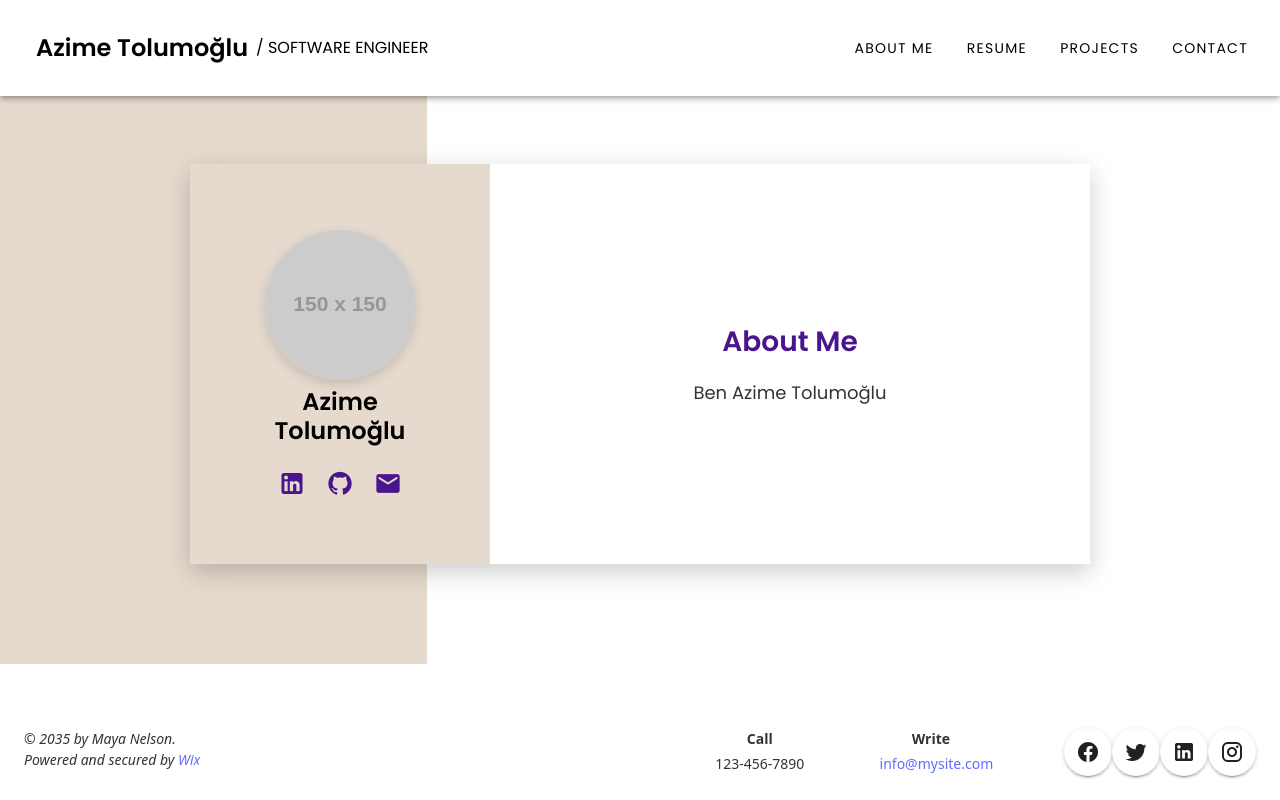
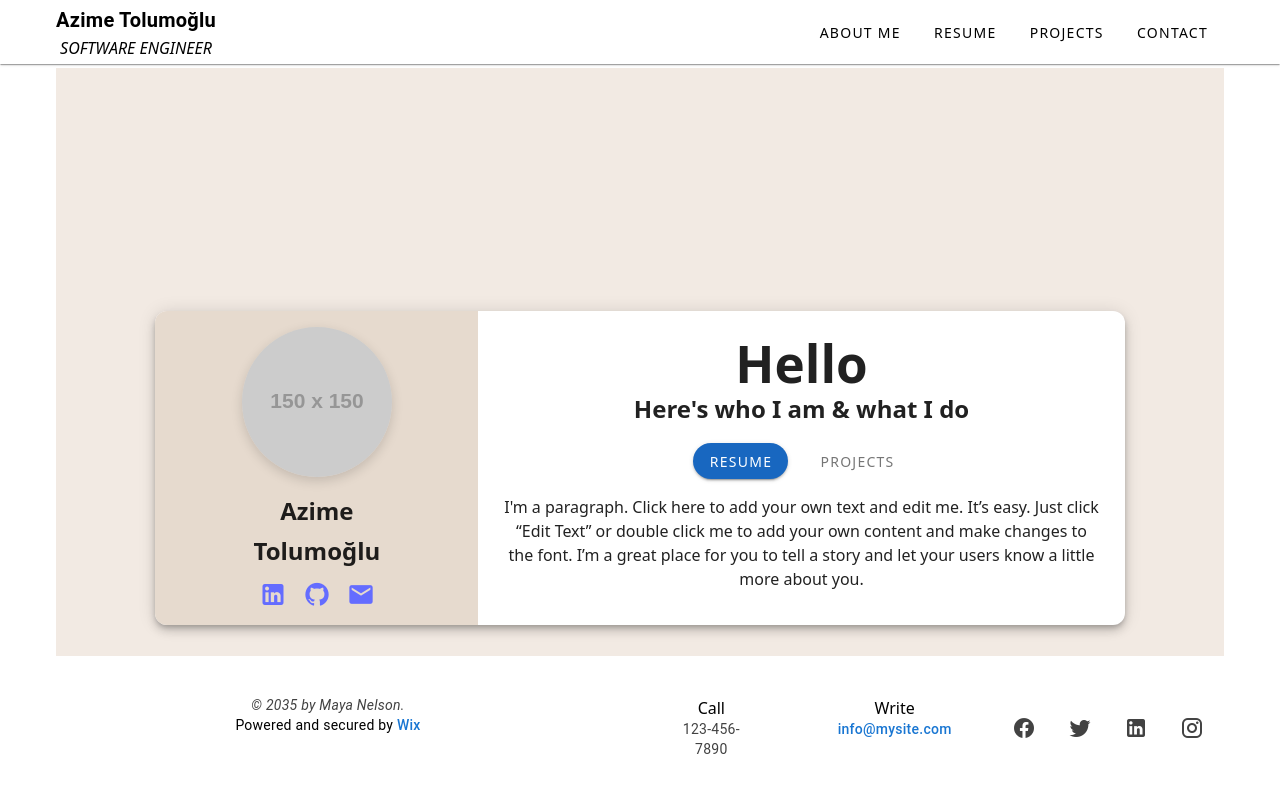
Before and after one commit to TOLUMOGLU/VUeMyWeb, a Vue app: page / in a window 1280 px wide. Shown: the top 800 px of the page. Built offline with nearby package versions, Linux system fonts and the light colour scheme.

Commit message:
yapı response ve contact eklendi.

```diff
--- a/package.json
+++ b/package.json
@@ -10,6 +10,8 @@
   },
   "dependencies": {
     "@mdi/font": "^7.4.47",
+    "@vuelidate/core": "^2.0.3",
+    "@vuelidate/validators": "^2.0.4",
     "sass": "^1.89.0",
     "sass-loader": "^16.0.5",
     "vue": "^3.5.13",
--- a/src/App.vue
+++ b/src/App.vue
@@ -1,39 +1,22 @@
 <template>
   <v-app>
-    <HeaderComponent @navigate="setActiveSection" />
+    <HeaderComponent @navigate="scrollToSection" />
 
-    <section
-      id="about-me"
-      v-show="activeSection === 'about-me'"
-      class="full-width-section black-bg"
-    >
+    <section id="about-me" class="section">
       <AboutMe />
     </section>
 
-    <section
-      id="resume"
-      v-show="activeSection === 'resume'"
-      class="full-width-section"
-    >
-      <AboutMe />
+    <section id="resume" class="section">
+      <Resume />
     </section>
 
-    <section
-      id="projects"
-      v-show="activeSection === 'projects'"
-      class="full-width-section"
-    >
-      <AboutMe />
+    <section id="projects" class="section">
+      <Projects />
     </section>
 
-    <section
-      id="contact"
-      v-show="activeSection === 'contact'"
-      class="full-width-section"
-    >
-      <AboutMe />
+    <section id="contact" class="section">
+      <Contact />
     </section>
-
     <FooterComp />
   </v-app>
 </template>
@@ -41,6 +24,9 @@
 <script>
 import HeaderComponent from './components/Header.vue'
 import AboutMe from './components/AboutMe.vue'
+import Resume from './components/Resume.vue'
+import Projects from './components/Projects.vue'
+import Contact from './components/Contact.vue'
 import FooterComp from './components/Footer.vue'
 
 export default {
@@ -48,40 +34,26 @@ export default {
   components: {
     HeaderComponent,
     AboutMe,
+    Resume,
+    Projects,
+    Contact,
     FooterComp
   },
-  data() {
-    return {
-      activeSection: 'about-me'
-    }
-  },
   methods: {
-    setActiveSection(section) {
-      this.activeSection = section
-      this.$nextTick(() => {
-        const el = document.getElementById(section)
-        if (el) {
-          el.scrollIntoView({ behavior: 'smooth' })
-        }
-      })
+    scrollToSection(sectionId) {
+      const el = document.getElementById(sectionId)
+      if (el) {
+        el.scrollIntoView({ behavior: 'smooth' })
+      }
     }
   }
 }
 </script>
 
 <style scoped>
-.full-width-section {
-  min-height: 600px;
-  padding: 40px;
-  width: 100vw;
-  margin: 0;
-  position: relative;
-  left: calc(-50vw + 50%);
+.section {
+  min-height: 100vh;
+  padding: 48px 24px;
   box-sizing: border-box;
 }
-
-.black-bg {
-  background: linear-gradient(to right, #e6dace 33.33%, white 33.34%);
-  color: white;
-}
 </style>
--- a/src/components/AboutMe.vue
+++ b/src/components/AboutMe.vue
@@ -1,17 +1,28 @@
 <template>
-  <div class="about-container">
-    <div class="left-side">
-      <img
+  <v-container fluid class="pa-0" style="background-color: #f2eae3; height: 100vh;">
+    <v-row align="center" justify="center" class="fill-height">
+      <v-col cols="12" md="10">
+        <v-card elevation="6" class="overflow-hidden mx-auto" style="border-radius: 12px;">
+          <v-row no-gutters>
+            <v-col
+              cols="12"
+              md="4"
+              class="d-flex flex-column align-center justify-center pa-4"
+              style="background-color: #e6dace;">
+              <v-img
                 src="https://via.placeholder.com/150"
                 alt="Azime Tolumoğlu"
-        class="profile-pic"
-      />
-      <div class="name-wrapper">
-        <h2 class="name">Azime</h2>
-        <h2 class="name">Tolumoğlu</h2>
+                width="150"
+                height="150"
+                class="mb-4"
+                cover
+                style="border-radius: 50%; box-shadow: 0 4px 12px rgba(0,0,0,0.15);"
+              ></v-img>
+              <div class="text-center">
+                <h2 class="mb-1">Azime</h2>
+                <h2 class="mb-3">Tolumoğlu</h2>
               </div>
-
-      <div class="social-icons">
+              <div class="d-flex justify-center" style="gap: 16px;">
                 <a href="https://linkedin.com/in/azimetolumoglu" target="_blank" rel="noopener">
                   <v-icon size="28">mdi-linkedin</v-icon>
                 </a>
@@ -22,121 +33,22 @@
                   <v-icon size="28">mdi-email</v-icon>
                 </a>
               </div>
+            </v-col>
+            <v-col cols="12" md="8" class="pa-6">
+              <h1><strong>Hello</strong></h1>
+              <h2 class="mb-4">Here's who I am & what I do</h2>
+              <div class="d-flex justify-center mb-4" style="gap: 15px;">
+                <v-btn color="primary" rounded>Resume</v-btn>
+                <v-btn variant="plain">Projects</v-btn>
               </div>
-    <div class="right-side">
-      <h2>About Me</h2>
               <p>
-        Ben Azime Tolumoğlu
+                I'm a paragraph. Click here to add your own text and edit me. It’s easy. Just click “Edit Text” or double click me to add your own content and make changes to the font.
+                I’m a great place for you to tell a story and let your users know a little more about you.
               </p>
-    </div>
-  </div>
+            </v-col>
+          </v-row>
+        </v-card>
+      </v-col>
+    </v-row>
+  </v-container>
 </template>
-
-<script>
-export default {
-  name: "AboutMe",
-};
-</script>
-
-<style scoped>
-@import url('https://fonts.googleapis.com/css2?family=Poppins:wght@400;600&display=swap');
-
-.about-container {
-  display: flex;
-  min-height: 400px;
-  font-family: 'Poppins', sans-serif;
-  box-shadow: 0 8px 24px rgba(0, 0, 0, 0.2);
-  width: 90%;
-  max-width: 900px;
-  margin: 60px auto;
-  flex-wrap: wrap;
-  border-radius: 0;
-}
-
-.left-side {
-  background-color: #e6dace;
-  flex: 1 1 33.33%;
-  padding: 40px 20px;
-  display: flex;
-  flex-direction: column;
-  align-items: center;
-  justify-content: center;
-}
-
-.name-wrapper {
-  display: flex;
-  flex-direction: column;
-  align-items: center;
-  margin-top: 8px;
-  margin-bottom: 8px;
-}
-
-.name {
-  font-size: 24px;
-  font-weight: 600;
-  color: black;
-  margin: 0;
-  line-height: 1.2;
-}
-
-.profile-pic {
-  width: 150px;
-  height: 150px;
-  border-radius: 50%;
-  object-fit: cover;
-  box-shadow: 0 4px 12px rgba(0,0,0,0.15);
-}
-
-.social-icons {
-  display: flex;
-  gap: 20px;
-  margin-top: 16px;
-}
-
-.social-icons a {
-  color: #4a148c;
-  transition: color 0.3s ease;
-}
-
-.social-icons a:hover {
-  color: #7e57c2;
-}
-
-.right-side {
-  background-color: white;
-  flex: 2 1 66.66%;
-  padding: 40px 30px;
-  color: #333;
-  display: flex;
-  flex-direction: column;
-  justify-content: center;
-}
-
-.right-side h2 {
-  font-weight: 600;
-  margin-bottom: 16px;
-  font-size: 28px;
-  color: #4a148c;
-}
-
-.right-side p {
-  font-weight: 400;
-  font-size: 18px;
-  line-height: 1.6;
-}
-
-@media (max-width: 768px) {
-  .about-container {
-    flex-direction: column;
-  }
-
-  .left-side, .right-side {
-    flex: 1 1 100%;
-    padding: 20px;
-  }
-
-  .right-side {
-    padding-top: 0;
-  }
-}
-</style>
--- a/src/components/Footer.vue
+++ b/src/components/Footer.vue
@@ -1,76 +1,45 @@
 <template>
-  <v-footer
-    color="white"
-    app
-    class="pa-6"
-  >
-    <v-row
-      justify="space-between"
-      class="text-left"
-      style="width: 100%"
-      no-gutters
-    >
-      <v-col cols="12" md="6" class="footer-left">
-        <div>© 2035 by Maya Nelson.</div>
-        <div>Powered and secured by <a href="https://www.wix.com" target="_blank" rel="noopener">Wix</a></div>
+  <v-footer color="white" app class="pa-6">
+    <v-container fluid>
+      <v-row justify="space-between" class="w-100">
+
+        <v-col cols="12" md="6" class="d-flex flex-column">
+          <div class="text-body-2 font-italic text-grey-darken-3">© 2035 by Maya Nelson.</div>
+          <div class="text-body-2">
+            Powered and secured by
+            <a href="https://www.wix.com" target="_blank" rel="noopener" class="text-blue-darken-2">
+              Wix
+            </a>
+          </div>
         </v-col>
 
-      <v-col cols="12" md="1" class="footer-center">
-        <div><strong>Call</strong></div>
-        <div>123-456-7890</div>
+        <v-col cols="6" md="1" class="text-center">
+          <div class="text-subtitle2 font-weight-medium">Call</div>
+          <div class="text-body-2 text-grey-darken-3">123-456-7890</div>
         </v-col>
 
-      <v-col cols="12" md="1" class="footer-center">
-        <div><strong>Write</strong></div>
-        <div><a href="mailto:info@mysite.com">info@mysite.com</a></div>
+        <v-col cols="6" md="2" class="text-center">
+          <div class="text-subtitle2 font-weight-medium">Write</div>
+          <div class="text-body-2">
+            <a href="mailto:info@mysite.com" class="text-blue-darken-2">info@mysite.com</a>
+          </div>
         </v-col>
 
-      <v-col cols="12" md="2" class="footer-right d-flex align-center justify-end">
-        <v-btn icon href="https://facebook.com" target="_blank" rel="noopener">
-          <v-icon>mdi-facebook</v-icon>
+        <v-col cols="12" md="2" class="d-flex justify-end align-center" style="gap: 8px;">
+          <v-btn icon variant="text" href="https://facebook.com" target="_blank" rel="noopener">
+            <v-icon color="grey-darken-3">mdi-facebook</v-icon>
           </v-btn>
-        <v-btn icon href="https://twitter.com" target="_blank" rel="noopener">
-          <v-icon>mdi-twitter</v-icon>
+          <v-btn icon variant="text" href="https://twitter.com" target="_blank" rel="noopener">
+            <v-icon color="grey-darken-3">mdi-twitter</v-icon>
           </v-btn>
-        <v-btn icon href="https://linkedin.com" target="_blank" rel="noopener">
-          <v-icon>mdi-linkedin</v-icon>
+          <v-btn icon variant="text" href="https://linkedin.com" target="_blank" rel="noopener">
+            <v-icon color="grey-darken-3">mdi-linkedin</v-icon>
           </v-btn>
-        <v-btn icon href="https://instagram.com" target="_blank" rel="noopener">
-          <v-icon>mdi-instagram</v-icon>
+          <v-btn icon variant="text" href="https://instagram.com" target="_blank" rel="noopener">
+            <v-icon color="grey-darken-3">mdi-instagram</v-icon>
           </v-btn>
         </v-col>
       </v-row>
+    </v-container>
   </v-footer>
 </template>
-
-<script setup>
-</script>
-
-<style scoped>
-.footer-left {
-  font-size: 14px;
-  font-style: italic;
-  color: #333;
-}
-
-.footer-center {
-  font-size: 14px;
-  color: #333;
-  text-align: center;
-
-}
-
-.footer-center strong {
-  display: block;
-  margin-bottom: 4px;
-}
-
-.footer-right v-btn {
-  margin-left: 8px;
-  color: #333;
-}
-
-.footer-right v-btn:hover {
-  color: #673ab7;
-}
-</style>
--- a/src/components/Header.vue
+++ b/src/components/Header.vue
@@ -1,34 +1,29 @@
 <template>
-  <v-container fluid>
-    <v-app-bar app color="white" class="pa-4">
-      <v-row class="align-center" style="width: 100%" no-gutters>
+  <v-container fluid class="pa-0">
+    <v-app-bar app color="white" elevation="1">
+      <v-container>
+        <v-row class="align-center" no-gutters>
           <v-col cols="8" md="4" class="d-flex align-center">
-          <div class="title-container">
-            <span class="name">Azime Tolumoğlu</span>
-            <span class="subtitle">/ SOFTWARE ENGINEER</span>
+            <div>
+              <div class="text-h6 font-weight-bold text-black">Azime Tolumoğlu</div>
+              <div class="text-subtitle2 font-italic text-black">SOFTWARE ENGINEER</div>
             </div>
           </v-col>
 
-        <v-col
-          cols="4"
-          md="8"
-          class="d-none d-md-flex justify-end align-center"
-        >
-          <v-btn text class="custom-btn" @click="$emit('navigate', 'about-me')">ABOUT ME</v-btn>
-          <v-btn text class="custom-btn" @click="$emit('navigate', 'resume')">RESUME</v-btn>
-          <v-btn text class="custom-btn" @click="$emit('navigate', 'projects')">PROJECTS</v-btn>
-          <v-btn text class="custom-btn" @click="$emit('navigate', 'contact')">CONTACT</v-btn>
+          <v-col cols="4" md="8" class="d-none d-md-flex justify-end align-center">
+            <v-btn variant="text" color="black" @click="$emit('navigate', 'about-me')">ABOUT ME</v-btn>
+            <v-btn variant="text" color="black" @click="$emit('navigate', 'resume')">RESUME</v-btn>
+            <v-btn variant="text" color="black" @click="$emit('navigate', 'projects')">PROJECTS</v-btn>
+            <v-btn variant="text" color="black" @click="$emit('navigate', 'contact')">CONTACT</v-btn>
           </v-col>
 
-        <v-col
-          cols="4"
-          class="d-flex d-md-none justify-end align-center"
-        >
+          <v-col cols="4" class="d-flex d-md-none justify-end align-center">
             <v-btn icon @click="drawer = true">
               <v-icon>mdi-menu</v-icon>
             </v-btn>
           </v-col>
         </v-row>
+      </v-container>
     </v-app-bar>
 
     <v-navigation-drawer
@@ -37,7 +32,7 @@
       location="right"
       class="d-md-none"
     >
-      <v-list>
+      <v-list nav>
         <v-list-item @click="$emit('navigate', 'about-me'); drawer = false">
           <v-list-item-title>ABOUT ME</v-list-item-title>
         </v-list-item>
@@ -60,56 +55,3 @@ import { ref } from 'vue'
 
 const drawer = ref(false)
 </script>
-
-<style>
-@import url('https://fonts.googleapis.com/css2?family=Poppins:wght@400;600&display=swap');
-
-.title-container {
-  display: flex;
-  align-items: center;
-  font-family: 'Poppins', sans-serif;
-  margin-left: 20px;
-}
-
-.name {
-  font-size: 24px;
-  font-weight: 600;
-  color: black;
-}
-
-.subtitle {
-  font-size: 16px;
-  font-weight: 400;
-  color: black;
-  margin-left: 8px;
-  font-style: italic;
-}
-
-.custom-btn {
-  font-family: 'Poppins', sans-serif;
-  color: black !important;
-  background-color: transparent !important;
-  box-shadow: none !important;
-  outline: none !important;
-  border: none !important;
-  transition: color 0.3s ease;
-}
-
-.custom-btn:hover {
-  color: #673ab7 !important;
-  background-color: transparent !important;
-  box-shadow: none !important;
-}
-
-.custom-btn:focus,
-.custom-btn:active {
-  background-color: transparent !important;
-  box-shadow: none !important;
-  outline: none !important;
-  border: none !important;
-}
-.v-navigation-drawer {
-  padding-top: 64px !important;
-}
-
-</style>
--- a/src/style.css
+++ b/src/style.css
@@ -59,7 +59,7 @@ button:focus-visible {
 }
 
 #app {
-  max-width: 1280px;
+  max-width: 100%;
   margin: 0 auto;
   padding: 2rem;
   text-align: center;
```
Also changed, not shown: src/components/Contact.vue (+175 -0 lines), src/components/Projects.vue (+11 -0 lines), src/components/Resume.vue (+11 -0 lines), 1 other file (tests, documents, lock files or other folders). Lines whose indentation alone changed are shown as unchanged.
